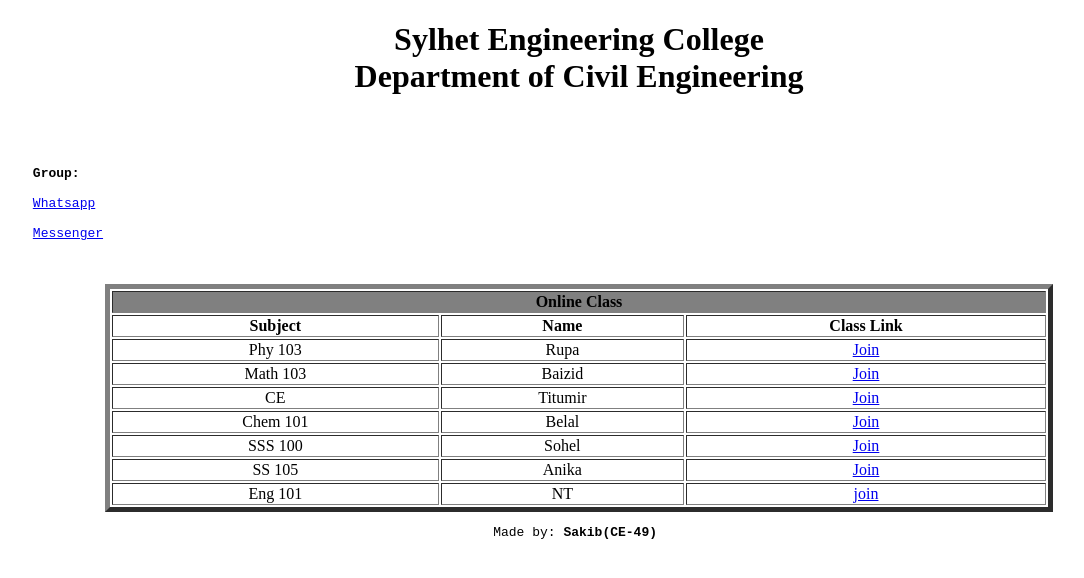
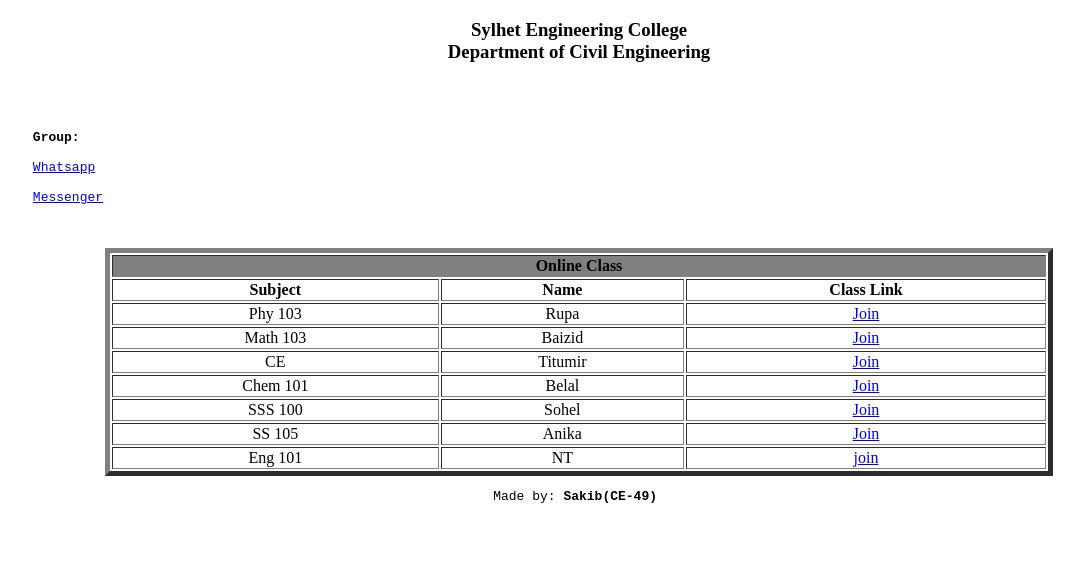
Before and after one commit to arif-sakib330/sec-zoom-link, a plain HTML site: page index.html in a window 1280 px wide. Shown: the whole page, without its empty margins (61-1145 px from the left). Drawn offline with Linux system fonts and the light colour scheme.

Commit message:
index.html

```diff
--- a/index.html
+++ b/index.html
@@ -10,7 +10,7 @@
 
 <body>
 
-    <h1 align="center"> Sylhet Engineering College <br> Department of Civil Engineering</h1>  <br><br>
+    <h3 align="center"> Sylhet Engineering College <br> Department of Civil Engineering</h3>  <br><br>
 
     <pre>
            <b>Group:</b><br>
```
